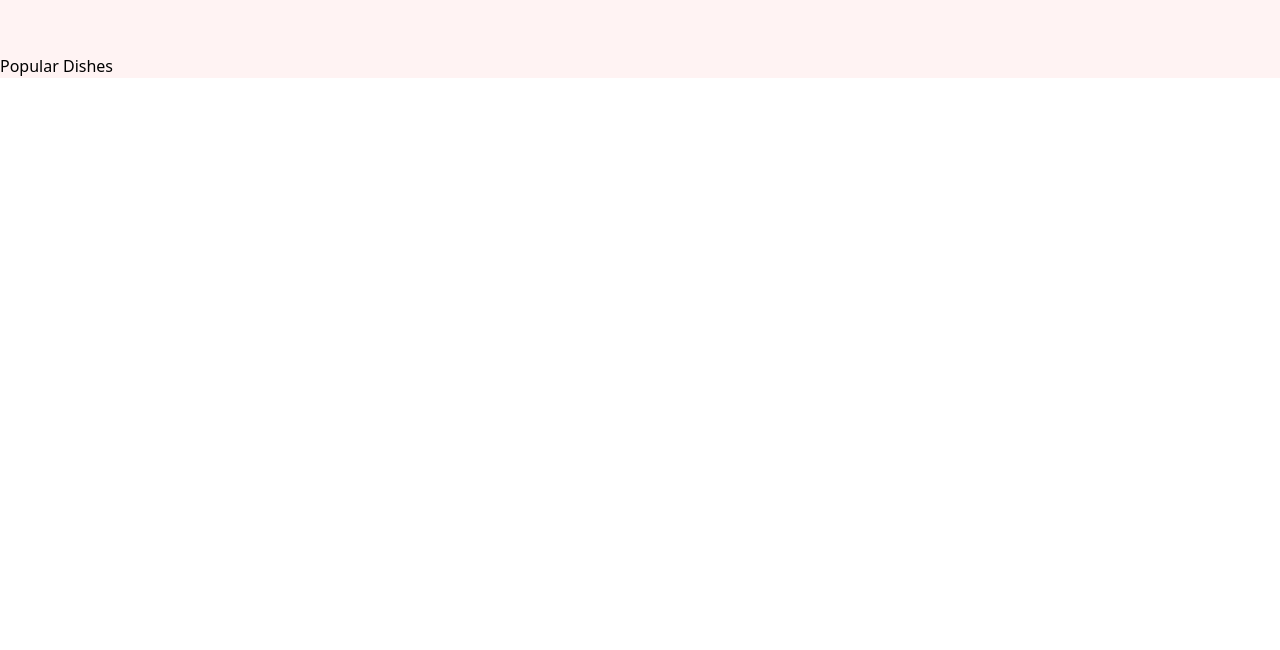
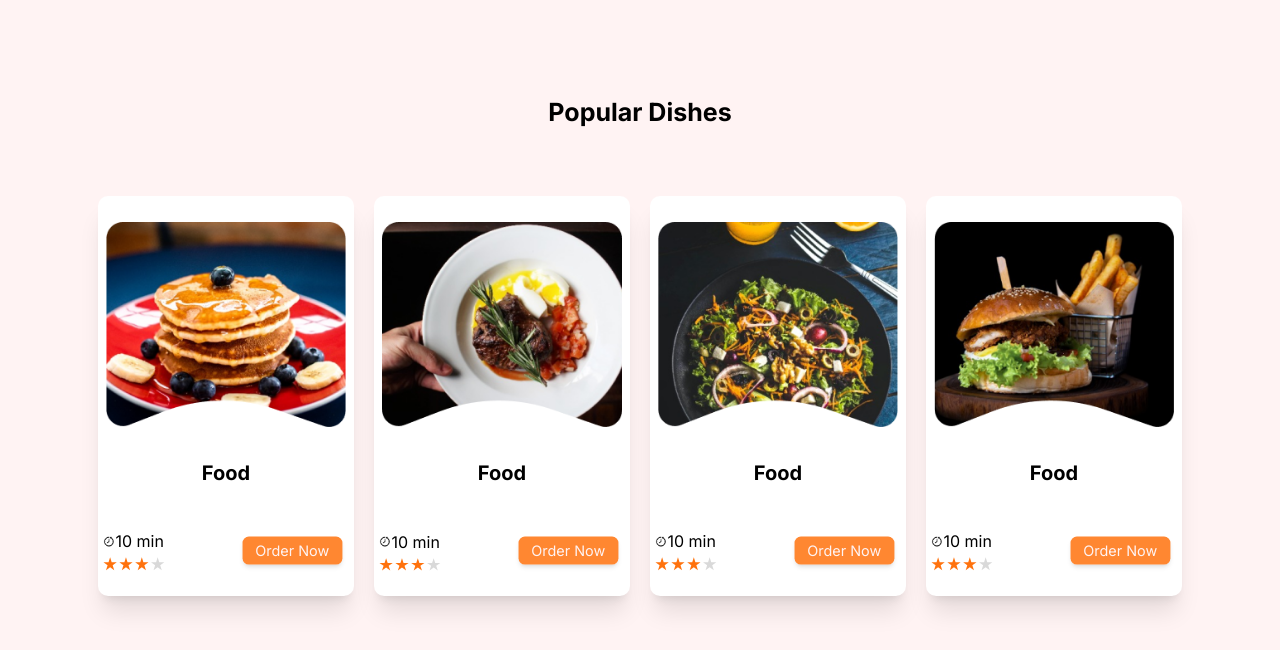
Before and after one commit to dizas9/pgFresh, a React (Vite) app: page / in a window 1280 px wide. Shown: the part 866-1516 px from the top of the page. Before the commit the page ends 944 px from the top, so only its background shows below. Built offline with nearby package versions, Linux system fonts and the light colour scheme.

Commit message:
Popular section

```diff
--- a/src/Pages/HomePage/HeroSection.jsx
+++ b/src/Pages/HomePage/HeroSection.jsx
@@ -2,16 +2,16 @@ import React from "react";
 
 export default function HeroSection() {
   return (
-    <div className="h-[95vh] mt-[5rem] flex">
+    <div className="xl:h-screen 2xl:h-screen my-[5rem] flex">
       <div className=" flex flex-col w-[45vw] h-[100%] items-center gap-10">
-        <div className="mt-[10%]">
+        <div className="xl:mt-[10%]">
           <p className="text-[50px] font-Righteous ">Pg Fresh</p>
           <p className="text-[50px] font-Righteous text-bgHeader">
             Food Restaurant
           </p>
         </div>
 
-        <div className="ml-[16%]">
+        <div className="xl:ml-[16%] 2xl:ml-[27%]">
           <p className="font-Inter text-[24px] text-justify">
             It is a most popular name in the present world. Many people do not
             have their meal in their home, they always take meal and food from
--- a/src/Pages/HomePage/PopularDish.jsx
+++ b/src/Pages/HomePage/PopularDish.jsx
@@ -1,10 +1,40 @@
-import React from 'react'
+import React from "react";
+import { popularDishInfo } from "./popularDishInfo";
 
 export default function PopularDish() {
   return (
-    <div>
-    <p className="text-[black] mt-20">Popular Dishes</p>
+    <div className="font-Inter h-screen">
+      <p className="text-[25px] font-bold text-center">Popular Dishes</p>{" "}
+      <div className="flex  mt-[5%] gap-5 items-center justify-center">
+        {popularDishInfo.map((item, itemIndex) => (
+          <div
+            className="xl:w-[20%] 2xl:w-[18%] xl:h-[50vh] 2xl:h-[40vh] bg-white rounded-[10px] shadow-xl flex flex-col justify-around"
+            key={itemIndex}
+          >
+            <div className="xl:m-[3%] flex flex-col items-center">
+            <img src={item.img} alt="" className="object-contain" />
+            </div>
 
+            <p className="text-center text-xl font-semibold mt-[-5%]">Food</p>
+
+            <div className="flex">
+              <div className="m-[2%] w-[50%] flex flex-col gap-1">
+                <div className="flex items-center">
+                  <img src="image/clock.png" alt="" className="w-[10%]" />
+                  <p className="">10 min</p>
+                </div>
+                <img src="image/rating.svg" alt="" className="w-[50%]" />
+              </div>
+
+              <div className="w-[50%] flex justify-center items-center">
+                <button className="btn text-bgMain w-[90%] h-[60%]">
+                  Order Now
+                </button>
+              </div>
+            </div>
+          </div>
+        ))}
+      </div>
     </div>
-  )
+  );
 }
--- a/src/Pages/HomePage/popularDishInfo.jsx
+++ b/src/Pages/HomePage/popularDishInfo.jsx
@@ -1,3 +1,6 @@
 export const popularDishInfo = [
-    {name: "food", }
-]
+  { name: "food", img: "image/food (1).png" },
+  { name: "food", img: "image/food (2).png" },
+  { name: "food", img: "image/food (3).png" },
+  { name: "food", img: "image/food (4).png" },
+];
```
